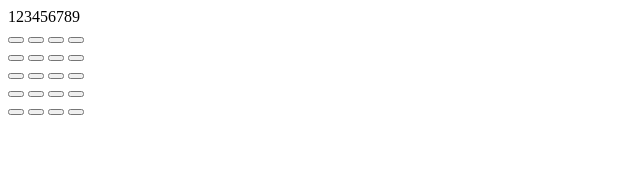
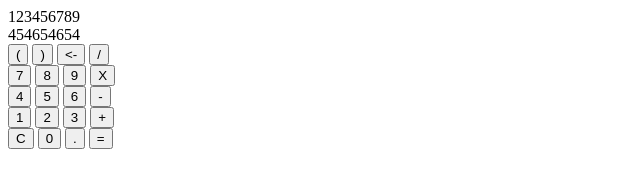
Before and after one commit to Lepracone/calculator, a plain HTML site: page index.html in a window 1280 px wide. Shown: the whole page, without its empty margins (0-640 px from the left). Drawn offline with Linux system fonts and the light colour scheme.

Commit message:
Add second display value

```diff
--- a/index.html
+++ b/index.html
@@ -2,43 +2,48 @@
 
 <html>
     <head>
+        <link rel="stylesheet" href="style.css">
+
         <title>Calculator</title>
     </head>
 
     <body>
 
         <div class="container">
-            <div id="display">123456789</div>
+            <div id="display">
+                <div>123456789</div>
+                <div>454654654</div>
+            </div>
             <div id="buttons">
                 <div id="row1">
-                    <button></button>
-                    <button></button>
-                    <button></button>
-                    <button></button>
+                    <button class="buttons">(</button>
+                    <button class="buttons">)</button>
+                    <button class="buttons"><-</button>
+                    <button class="buttons">/</button>
                 </div>
                 <div id="row2">
-                    <button></button>
-                    <button></button>
-                    <button></button>
-                    <button></button>
+                    <button class="buttons">7</button>
+                    <button class="buttons">8</button>
+                    <button class="buttons">9</button>
+                    <button class="buttons">X</button>
                 </div>
                 <div id="row3">
-                    <button></button>
-                    <button></button>
-                    <button></button>
-                    <button></button>
+                    <button class="buttons">4</button>
+                    <button class="buttons">5</button>
+                    <button class="buttons">6</button>
+                    <button class="buttons">-</button>
                 </div>
                 <div id="row4">
-                    <button></button>
-                    <button></button>
-                    <button></button>
-                    <button></button>
+                    <button class="buttons">1</button>
+                    <button class="buttons">2</button>
+                    <button class="buttons">3</button>
+                    <button class="buttons">+</button>
                 </div>
                 <div id="row5">
-                    <button></button>
-                    <button></button>
-                    <button></button>
-                    <button></button>
+                    <button class="buttons">C</button>
+                    <button class="buttons">0</button>
+                    <button class="buttons">.</button>
+                    <button class="buttons">=</button>
                 </div>
 
 
```
